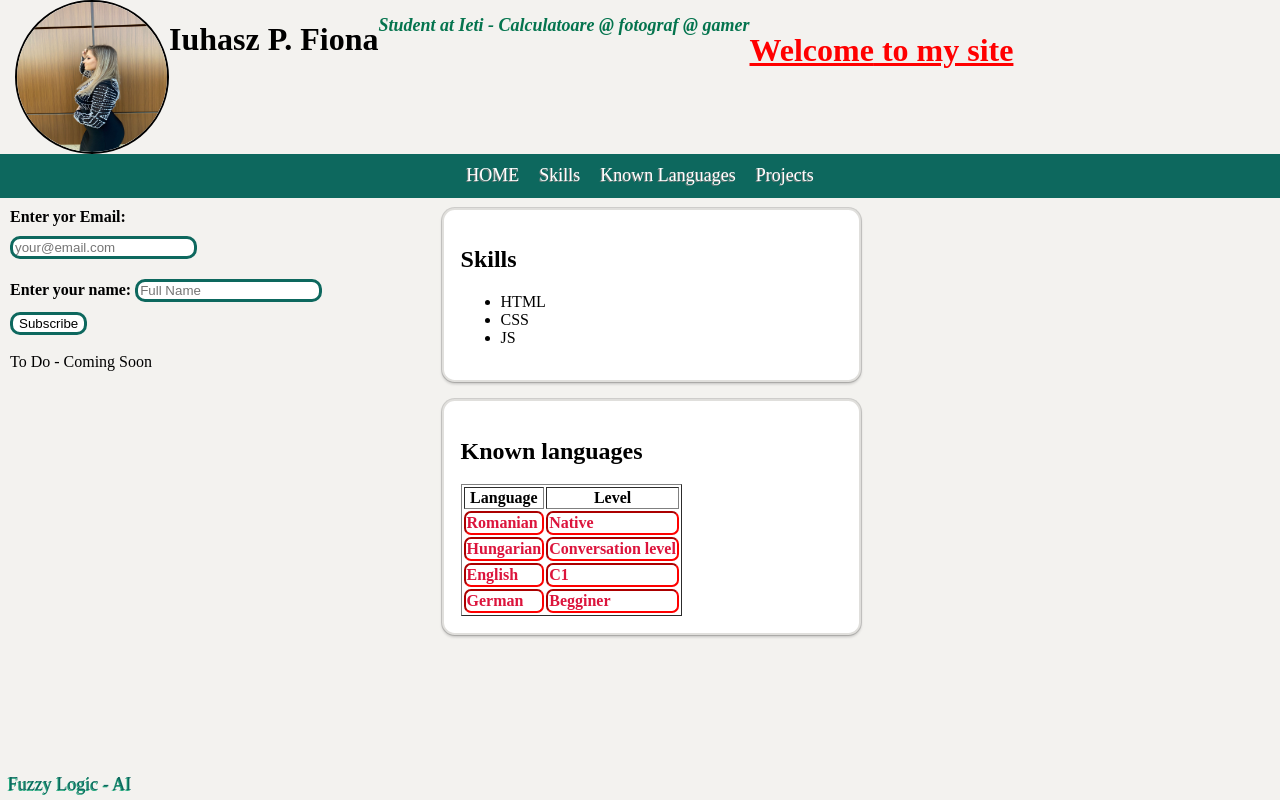
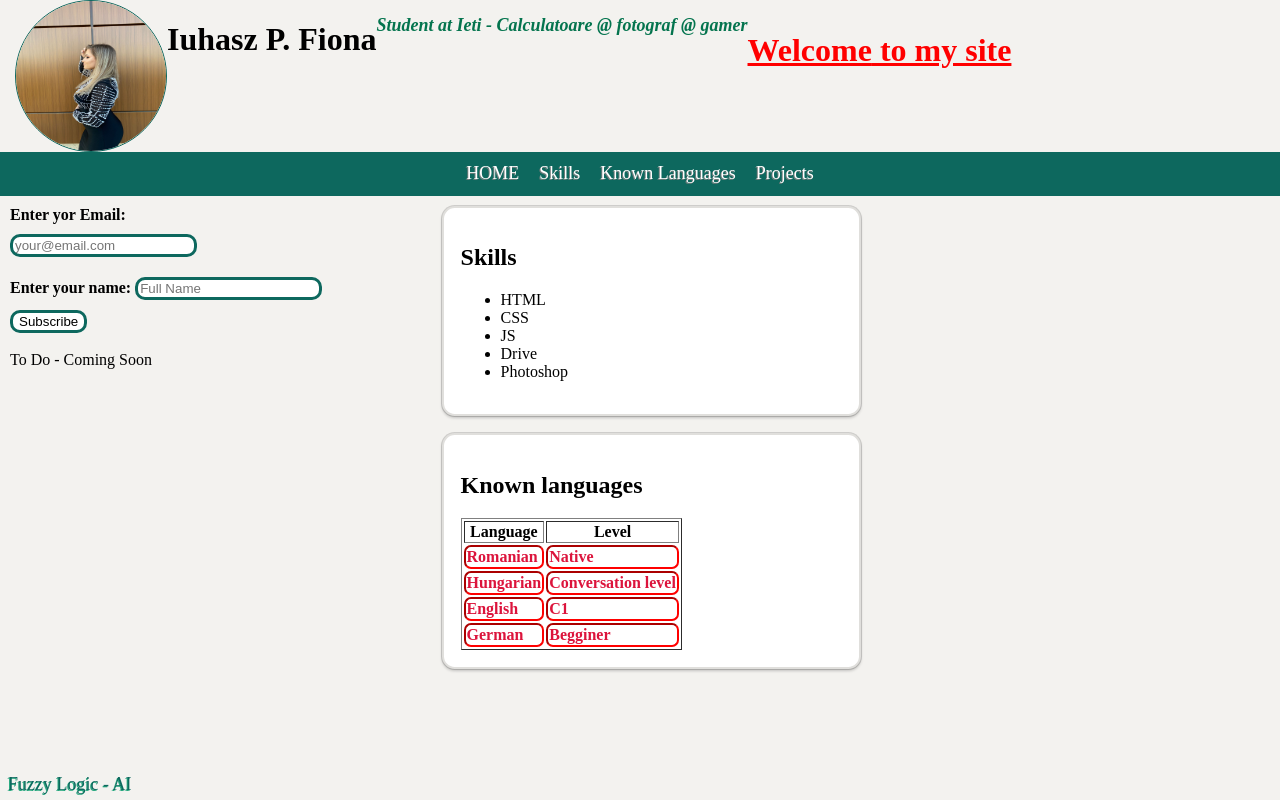
Before and after one commit to fioip/fioip.github.io, a plain HTML site: page index.html in a window 1280 px wide. Drawn offline with Linux system fonts and the light colour scheme.

Commit message:
Mici schimbari

```diff
--- a/index.html
+++ b/index.html
@@ -4,8 +4,9 @@
     <meta charset="UTF-8" />
     <meta http-equiv="X-UA-Compatible" content="IE=edge" />
     <meta name="viewport" content="width=device-width, initial-scale=1.0" />
-    <title>Layout</title>
+    <title>First Website</title>
     <link rel="stylesheet" href="style.css" />
+    <!-- SA PUI IN SITE UN LINK SA SE AJUNGA LA https://github.com/fioip/fioip.github.io -->
   </head>
   <body>
     <header>
--- a/index.js
+++ b/index.js
@@ -1,6 +1,6 @@
 var skillsEl = document.getElementById("skills-list");
 
-var skills = ["HTML", "CSS", "JS"];
+var skills = ["HTML", "CSS", "JS", "Drive", "Photoshop"];
 
 var skillsHTML = "";
 
--- a/style.css
+++ b/style.css
@@ -113,7 +113,7 @@ td {
 
 .pp {
   border-radius: 100%;
-  border: 2px solid black;
+  border: 1px solid #0d685e;
   height: 150px;
   width: 150px;
 }
```
